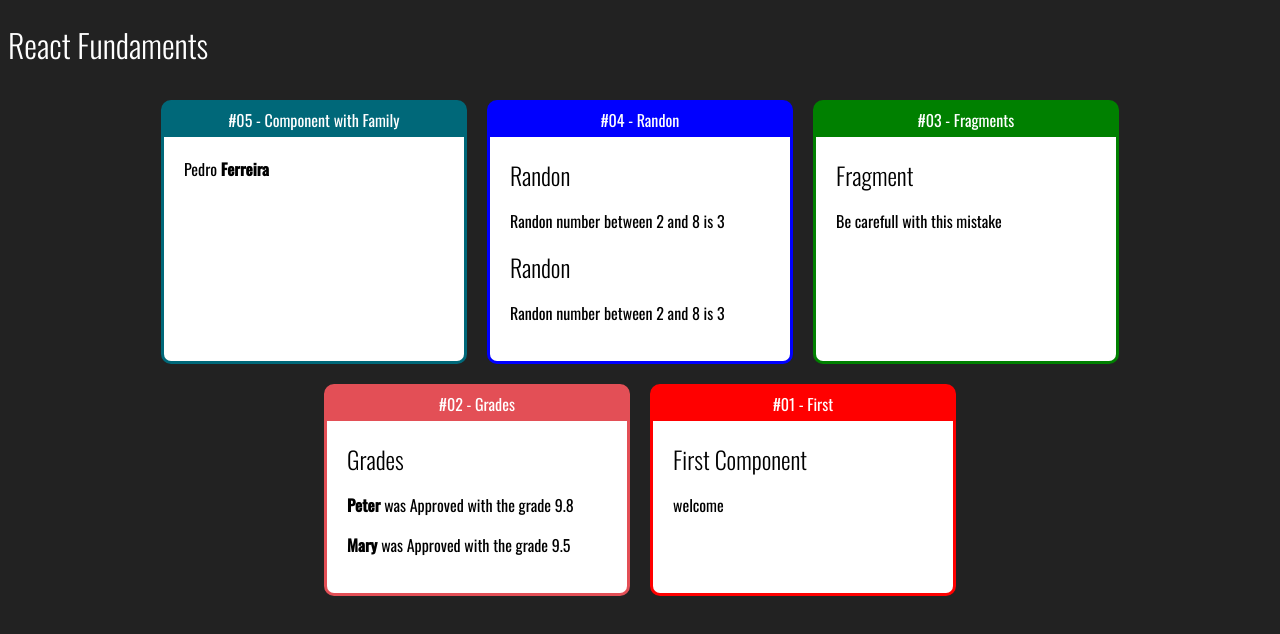
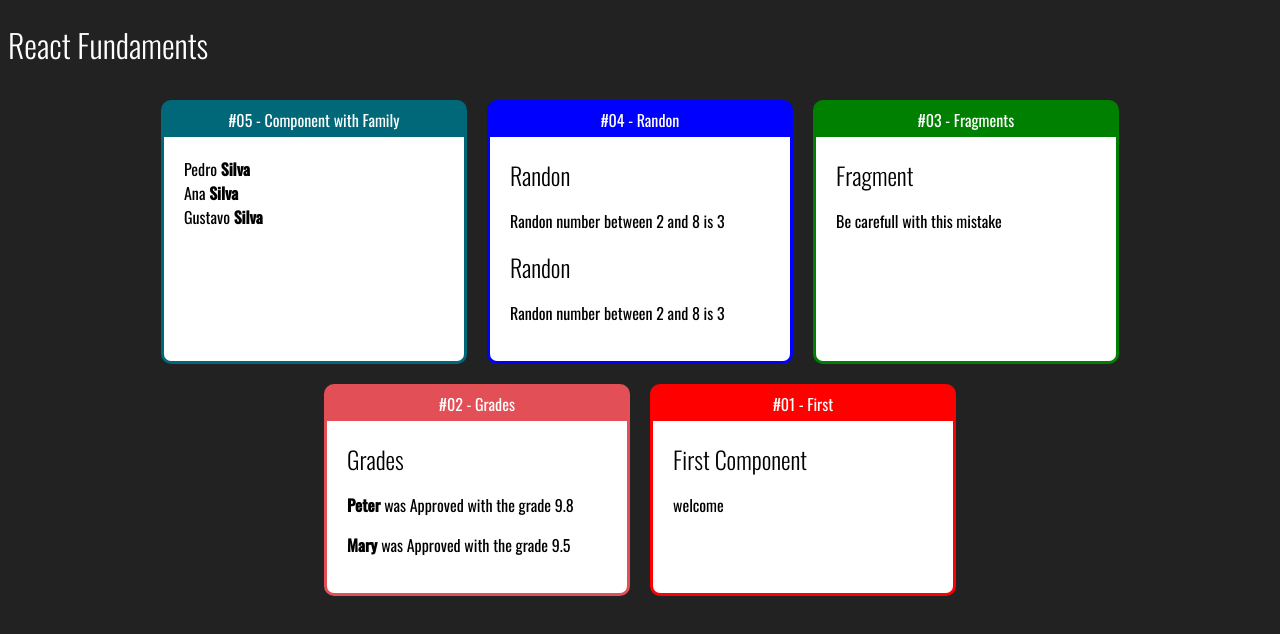
Before and after one commit to jessik126/fundaments-react, a React (Create React App) app: page / in a window 1280 px wide. Shown: the top 634 px of the page. Built offline with nearby package versions, Linux system fonts and the light colour scheme.

Commit message:
Map to pass props to children(>1) element

```diff
--- a/src/App.jsx
+++ b/src/App.jsx
@@ -14,10 +14,10 @@ export default _ => (
         <h1>React Fundaments</h1>
         <div className="Cards">
             <Card title="#05 - Component with Family" color="#006879">
-                <Family lastname="Ferreira">
+                <Family lastname="Silva">
                     <FamilyMember name="Pedro" />
-                    {/* <FamilyMember name="Ana" />
-                    <FamilyMember name="Gustavo" /> */}
+                    <FamilyMember name="Ana" />
+                    <FamilyMember name="Gustavo" />
                 </Family>
             </Card>
             <Card title="#04 - Randon" color="blue">
--- a/src/components/basics/Family.jsx
+++ b/src/components/basics/Family.jsx
@@ -1,9 +1,19 @@
 import React, { cloneElement } from "react";
 
 export default (props) => {
+    console.log(typeof props.children)
     return (
         <div>
-            {cloneElement(props.children, {...props})}
+            {
+                React.Children.map(props.children, child => {
+                    return cloneElement(child, props);
+                })
+            }
+            {/* {
+                props.children.map((child,i) => {
+                    return cloneElement(child, {...props, key: i});
+                })
+            } */}
         </div>
     )
 }
```
